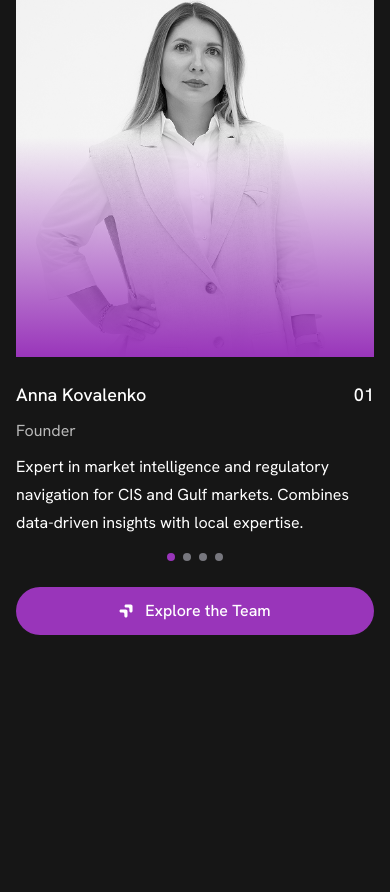
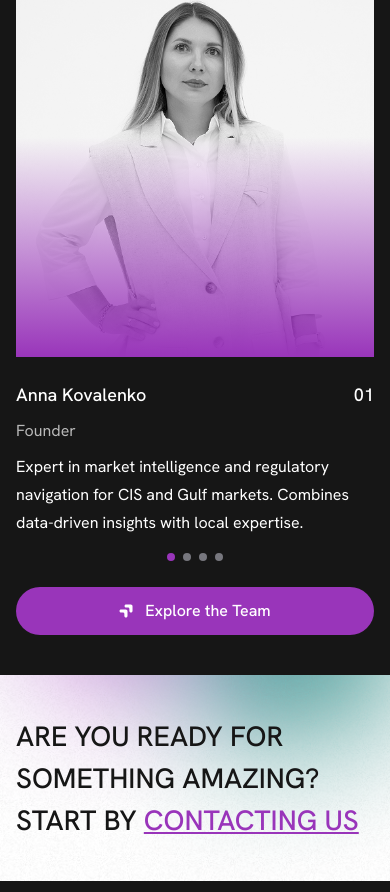
Before and after one commit to KjSerg/consulting, a website: page index.html in a window 390 px wide. Shown: the part 4436-5328 px from the top of the page. Before the commit the page ends 5111 px from the top, so only its background shows below. Drawn offline with Linux system fonts and the light colour scheme.

Commit message:
promo-text-section finished

```diff
--- a/index.html
+++ b/index.html
@@ -759,10 +759,20 @@
                 </div>
                 <div class="team-section-column">
                     <div class="team-slider-preview">
-                        <div><div class="team-slider-preview__image"><img src="img/Profile%20Image.jpg" alt=""></div></div>
-                        <div><div class="team-slider-preview__image"><img src="img/16f2aea2e2b7a8043e1f0ad64abfcc03459ac22a.png" alt=""></div></div>
-                        <div><div class="team-slider-preview__image"><img src="img/633d91fc8f576962d77137cb5a988e63cbf9f555.png" alt=""></div></div>
-                        <div><div class="team-slider-preview__image"><img src="img/Profile%20Image.jpg" alt=""></div></div>
+                        <div>
+                            <div class="team-slider-preview__image"><img src="img/Profile%20Image.jpg" alt=""></div>
+                        </div>
+                        <div>
+                            <div class="team-slider-preview__image"><img
+                                    src="img/16f2aea2e2b7a8043e1f0ad64abfcc03459ac22a.png" alt=""></div>
+                        </div>
+                        <div>
+                            <div class="team-slider-preview__image"><img
+                                    src="img/633d91fc8f576962d77137cb5a988e63cbf9f555.png" alt=""></div>
+                        </div>
+                        <div>
+                            <div class="team-slider-preview__image"><img src="img/Profile%20Image.jpg" alt=""></div>
+                        </div>
                     </div>
                     <div class="team-section-controls">
                         <a href="#" class="team-section__button custom-button">
@@ -777,6 +787,20 @@
                         </a>
                     </div>
                 </div>
+            </div>
+        </div>
+    </section>
+    <section class="section promo-text-section section--white">
+        <div class="section__background">
+            <picture>
+                <source srcset="img/bg-Services-Section.png" media="(min-width: 451px)"/>
+                <img src="img/bg-Services-Section-mob.png" alt="">
+            </picture>
+        </div>
+        <div class="container">
+            <div class="promo-text">
+                <p>Are you ready for something amazing?</p>
+                <p>Start by <a href="#">contacting us</a></p>
             </div>
         </div>
     </section>
--- a/resources/sass/components/_index.scss
+++ b/resources/sass/components/_index.scss
@@ -9,3 +9,4 @@
 @import "index/cases";
 @import "index/brands";
 @import "index/team";
+@import "index/promo-text-section";
--- /dev/null
+++ b/resources/sass/components/index/_promo-text-section.scss
@@ -0,0 +1,56 @@
+.promo-text{
+  color: #161616;
+  font-size: 6rem;
+  font-style: normal;
+  font-weight: 500;
+  line-height: 8rem;
+  text-transform: uppercase;
+  @media (max-width: 1024px) {
+
+    font-size: 4rem;
+    line-height: 5rem;
+  }
+  @media (max-width: 768px) {
+
+    font-size: 3rem;
+    line-height: 4rem;
+  }
+  @media (max-width: 450px) {
+    font-size: 2.8rem;
+    line-height: 4.2rem;
+  }
+  @media (max-width: 360px) {
+    font-size: 2.2rem;
+    line-height: 3.2rem;
+  }
+  a{
+    font-size: 6rem;
+    font-style: normal;
+    font-weight: 500;
+    line-height: 8rem;
+    text-transform: uppercase;
+    color: #9935BA;
+    text-decoration: underline;
+    @media (max-width: 1024px) {
+
+      font-size: 4rem;
+      line-height: 5rem;
+    }
+    @media (max-width: 768px) {
+
+      font-size: 3rem;
+      line-height: 4rem;
+    }
+    @media (max-width: 450px) {
+      font-size: 2.8rem;
+      line-height: 4.2rem;
+    }
+    @media (max-width: 360px) {
+      font-size: 2.2rem;
+      line-height: 3.2rem;
+    }
+  }
+  &-section{
+
+  }
+}
--- a/resources/sass/components/index/_team.scss
+++ b/resources/sass/components/index/_team.scss
@@ -139,8 +139,8 @@
       }
       &__image{
         display: flex;
-        width: 100%;
-        max-width: 26rem;
+
+        width: 26rem;
         height: 28.9rem;
         margin-left: auto;
         justify-content: center;
```
Also changed, not shown: css/app.css, img/bg-Services-Section-mob.png (added), img/bg-Services-Section.png (added).
